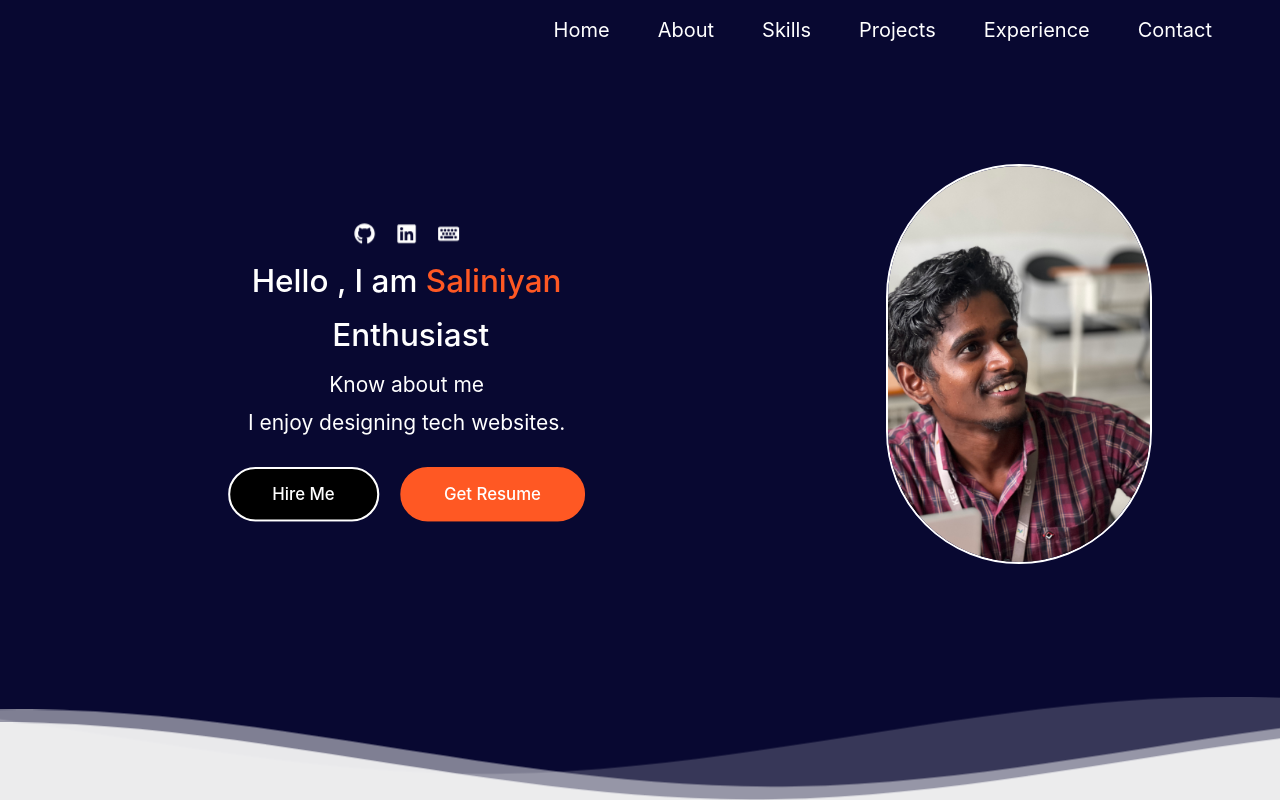
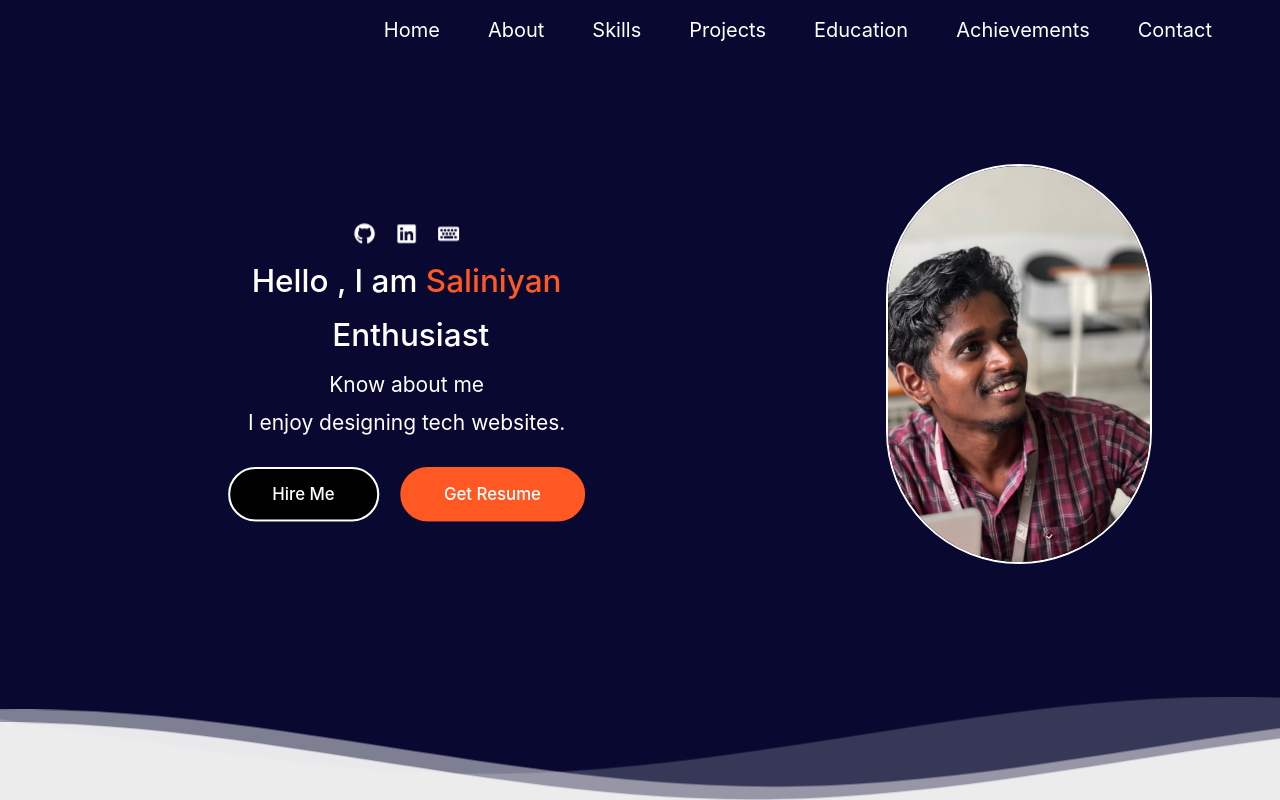
Before and after one commit to saliniyan/portfolio, a React (Create React App) app: page / in a window 1280 px wide. Shown: the top 800 px of the page. Built offline with nearby package versions, Linux system fonts and the light colour scheme.

Commit message:
updated scrolling for educarion and acievements

```diff
--- a/src/App.js
+++ b/src/App.js
@@ -1,7 +1,7 @@
 import './App.css';
 import About from './components/About';
 import Contact from './components/Contact';
-import Achievements from './components/Achivements';
+import Achievements from './components/Achievements';
 import Projects from './components/Projects';
 import ScrollToTopButton from './components/ScrollToTop';
 import Skills from './components/Skills';
--- a/src/components/Achivements.js
+++ b/src/components/Achievements.js
@@ -20,6 +20,12 @@ const Achievements = () => {
 
   const educationRefs = useRef([]);
   const achievementRefs = useRef([]);
+
+  useEffect(() => {
+    educationRefs.current = education.map(() => React.createRef());
+    achievementRefs.current = achievements.map(() => React.createRef());
+  }, []);
+
 
   const education = [
     {
@@ -181,7 +187,10 @@ const Achievements = () => {
   );
 
   return (
-    <div className="min-h-screen bg-gradient-to-br from-gray-50 via-white to-gray-100 px-4 sm:px-6 lg:px-8 py-12">
+    <div
+      id="education-section"
+      className="min-h-screen bg-gradient-to-br from-gray-50 via-white to-gray-100 px-4 sm:px-6 lg:px-8 py-12"
+    >
       {/* Education Section */}
       <div className="max-w-6xl mx-auto mb-20">
         <div className="text-center mb-12" data-aos="zoom-in">
@@ -216,14 +225,14 @@ const Achievements = () => {
           {/* Cards (right) */}
           <div className="lg:col-span-8 space-y-12">
             {education.map((item, index) =>
-              renderCard(item, (educationRefs.current[index] = React.createRef()))
+              renderCard(item, educationRefs.current[index])
             )}
           </div>
         </div>
       </div>
 
       {/* Achievements Section */}
-      <div className="max-w-6xl mx-auto">
+      <div id="achievement-section" className="max-w-6xl mx-auto">
         <div className="text-center mb-12" data-aos="zoom-in">
           <h1 className="text-4xl font-bold text-gray-900">Achievements</h1>
           <p className="text-lg font-medium text-orange-500 mt-2">Recognition and awards for my work</p>
@@ -254,7 +263,7 @@ const Achievements = () => {
 
           <div className="lg:col-span-8 space-y-12">
             {achievements.map((item, index) =>
-              renderCard(item, (achievementRefs.current[index] = React.createRef()))
+              renderCard(item, achievementRefs.current[index])
             )}
           </div>
         </div>
--- a/src/components/Navbar.js
+++ b/src/components/Navbar.js
@@ -21,8 +21,12 @@ const links = [
     link: "projects",
   },
   {
-    title: "Experience",
-    link: "experience",
+    title: "Education",
+    link: "education-section",
+  },
+  {
+    title: "Achievements",
+    link: "achievement-section",
   },
   {
     title: "Contact",
```
